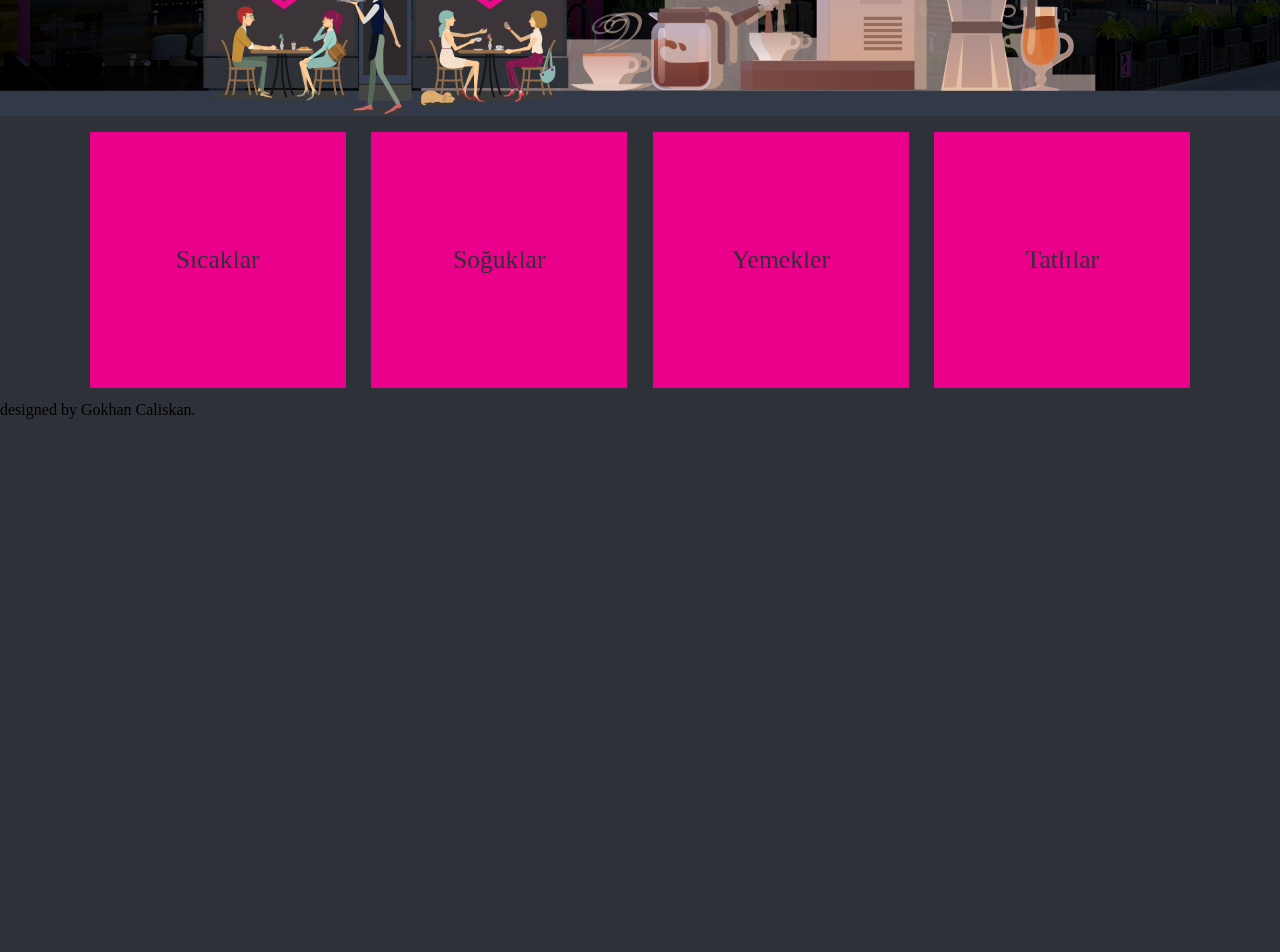
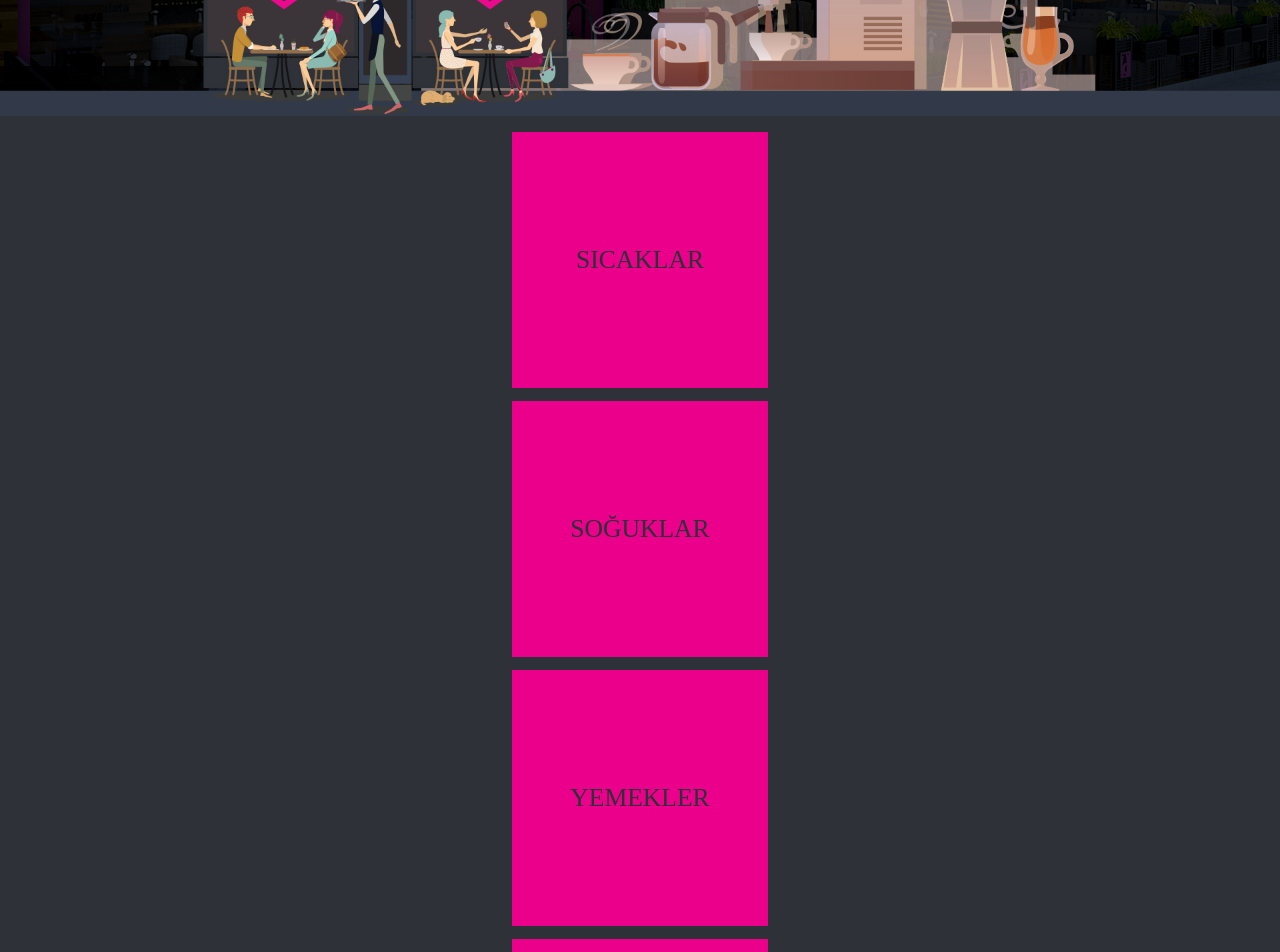
Before and after one commit to gokhancaliskan/kahve, a React (Vite) app: page / in a window 1280 px wide. Shown: the part 380-1332 px from the top of the page. Before the commit the page ends 800 px from the top, so only its background shows below. Built offline with nearby package versions, Linux system fonts and the light colour scheme; a web font is replaced by a local one.

Commit message:
alt kategoriler yapıldı.

```diff
--- a/src/components/Footer.jsx
+++ b/src/components/Footer.jsx
@@ -1,5 +1,6 @@
+import KD from "/KD.png";
 const Footer = () => {
-	return <div>designed by Gokhan Caliskan.</div>;
+	return <div>GOKHAN CALISKAN</div>;
 };
 
 export default Footer;
--- a/src/components/Products.jsx
+++ b/src/components/Products.jsx
@@ -1,14 +1,76 @@
-import { Link } from "react-router-dom";
+// import { Link } from "react-router-dom";
+// import ProductsItems from "./ProductsItems";
+
+// const Products = () => {
+// 	return (
+// 		<div className="container">
+// 			{ProductsItems.map((item) => (
+// 				<div className="ProductsItems" key={item.id} onClick={() => handleClick(item.kategori)}>
+// 					{item.kategori}
+// 				</div>
+// 			))}
+// 		</div>
+// 	);
+// };
+
+// export default Products;
+
 import ProductsItems from "./ProductsItems";
+import { useState } from "react";
 
 const Products = () => {
+	const [selectedCategory, setSelectedCategory] = useState(null);
+	const [selectedName, setSelectedName] = useState(null);
+
+	const handleNameClick = (name) => {
+		setSelectedName(name);
+	};
+
 	return (
 		<div className="container">
-			{ProductsItems.map((item) => (
-				<div className="ProductsItems" key={item.id}>
-					{item.name}
+			{selectedCategory === null && (
+				<div className="categories">
+					{ProductsItems.map((category) => (
+						<div
+							key={category.id}
+							className="ProductsItems"
+							onClick={() => setSelectedCategory(category.kategori)}
+						>
+							{category.kategori}
+						</div>
+					))}
 				</div>
-			))}
+			)}
+
+			{selectedCategory !== null && selectedName === null && (
+				<div className="names">
+					{ProductsItems.find(
+						(category) => category.kategori === selectedCategory
+					).list.map((nameObj) => (
+						<div
+							key={nameObj.name}
+							className="ProductsItems"
+							onClick={() => handleNameClick(nameObj.name)}
+						>
+							{nameObj.name}
+						</div>
+					))}
+				</div>
+			)}
+
+			{selectedName !== null && (
+				<div className="items">
+					{ProductsItems.find(
+						(category) => category.kategori === selectedCategory
+					)
+						.list.find((nameObj) => nameObj.name === selectedName)
+						.items.map((item) => (
+							<div key={item} className="item">
+								{item}
+							</div>
+						))}
+				</div>
+			)}
 		</div>
 	);
 };
--- a/src/components/ProductsItems.jsx
+++ b/src/components/ProductsItems.jsx
@@ -1,7 +1,87 @@
 const ProductsItems = [
-	{ id: 1, name: "Sıcaklar", list: ["Espresso", "Latte", "Cappuccino"] },
-	{ id: 2, name: "Soğuklar", list: ["Iced Coffee", "Frappe", "Smoothie"] },
-	{ id: 3, name: "Yemekler", list: ["Hamburger", "Salata", "Sandviç"] },
-	{ id: 4, name: "Tatlılar", list: ["Cheesecake", "Brownie", "Tiramisu"] },
+	{
+		id: 1,
+		kategori: "SICAKLAR",
+		list: [
+			{
+				name: "KAHVELER",
+				items: ["Tavuk Şiş", "Tavuklu Pilav", "Tavuklu Makarna"],
+			},
+			{
+				name: "ÇAYLAR",
+				items: ["Tavuk Şiş", "Tavuklu Pilav", "Tavuklu Makarna"],
+			},
+			{
+				name: "ÇİKOLATA VE SALEP",
+				items: ["Tavuk Şiş", "Tavuklu Pilav", "Tavuklu Makarna"],
+			},
+		],
+	},
+	{
+		id: 2,
+		kategori: "SOĞUKLAR",
+		list: [
+			{
+				name: "SOĞUK KAHVE",
+				items: ["Tavuk Şiş", "Tavuklu Pilav", "Tavuklu Makarna"],
+			},
+			{
+				name: "MILKSHAKE",
+				items: ["Tavuk Şiş", "Tavuklu Pilav", "Tavuklu Makarna"],
+			},
+			{
+				name: "KOKTEYL",
+				items: ["Tavuk Şiş", "Tavuklu Pilav", "Tavuklu Makarna"],
+			},
+			{
+				name: "MEŞRUBATLAR",
+				items: ["Tavuk Şiş", "Tavuklu Pilav", "Tavuklu Makarna"],
+			},
+		],
+	},
+	{
+		id: 3,
+		kategori: "YEMEKLER",
+		list: [
+			{
+				name: "TAVUK YEMEKLERİ",
+				items: ["Tavuk Şiş", "Tavuklu Pilav", "Tavuklu Makarna"],
+			},
+			{
+				name: "ET YEMEKLERİ",
+				items: ["Tavuk Şiş", "Tavuklu Pilav", "Tavuklu Makarna"],
+			},
+			{
+				name: "BURGER",
+				items: ["Tavuk Şiş", "Tavuklu Pilav", "Tavuklu Makarna"],
+			},
+			{
+				name: "SALATA",
+				items: ["Tavuk Şiş", "Tavuklu Pilav", "Tavuklu Makarna"],
+			},
+			{
+				name: "SANDWİCH",
+				items: ["Tavuk Şiş", "Tavuklu Pilav", "Tavuklu Makarna"],
+			},
+			{
+				name: "PİZZA",
+				items: ["Tavuk Şiş", "Tavuklu Pilav", "Tavuklu Makarna"],
+			},
+		],
+	},
+	{
+		id: 4,
+		kategori: "TATLILAR",
+		list: [
+			{
+				name: "WAFFLE & SUFLE",
+				items: ["Tavuk Şiş", "Tavuklu Pilav", "Tavuklu Makarna"],
+			},
+			{
+				name: "PASTA",
+				items: ["Tavuk Şiş", "Tavuklu Pilav", "Tavuklu Makarna"],
+			},
+		],
+	},
 ];
 export default ProductsItems;
--- a/src/styles.css
+++ b/src/styles.css
@@ -50,6 +50,14 @@
 	color: #eb008b;
 }
 
+.kd {
+	position: fixed;
+	left: 0;
+	bottom: 0;
+	width: 100%;
+	background-color: transparent;
+}
+
 @media screen and (min-width: 600px) {
 	.ProductsItems {
 		width: 20vw;
```
